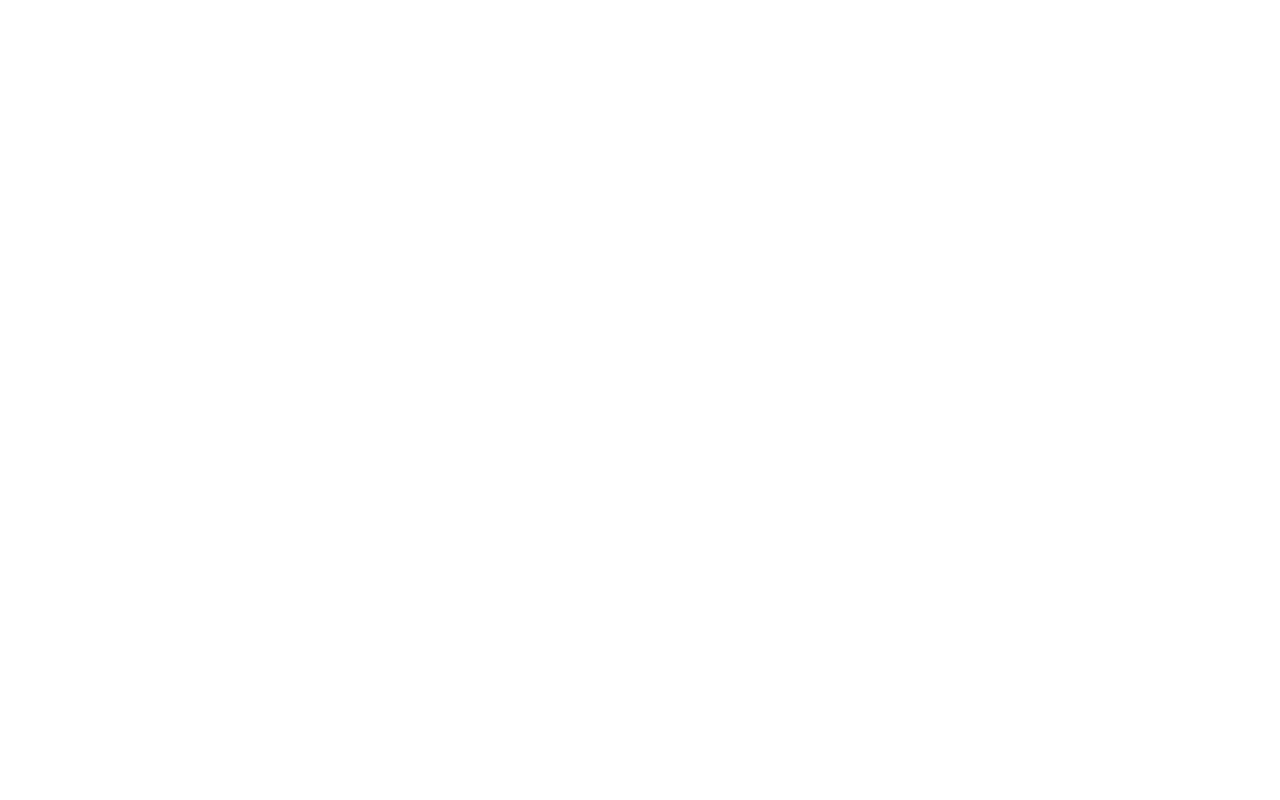
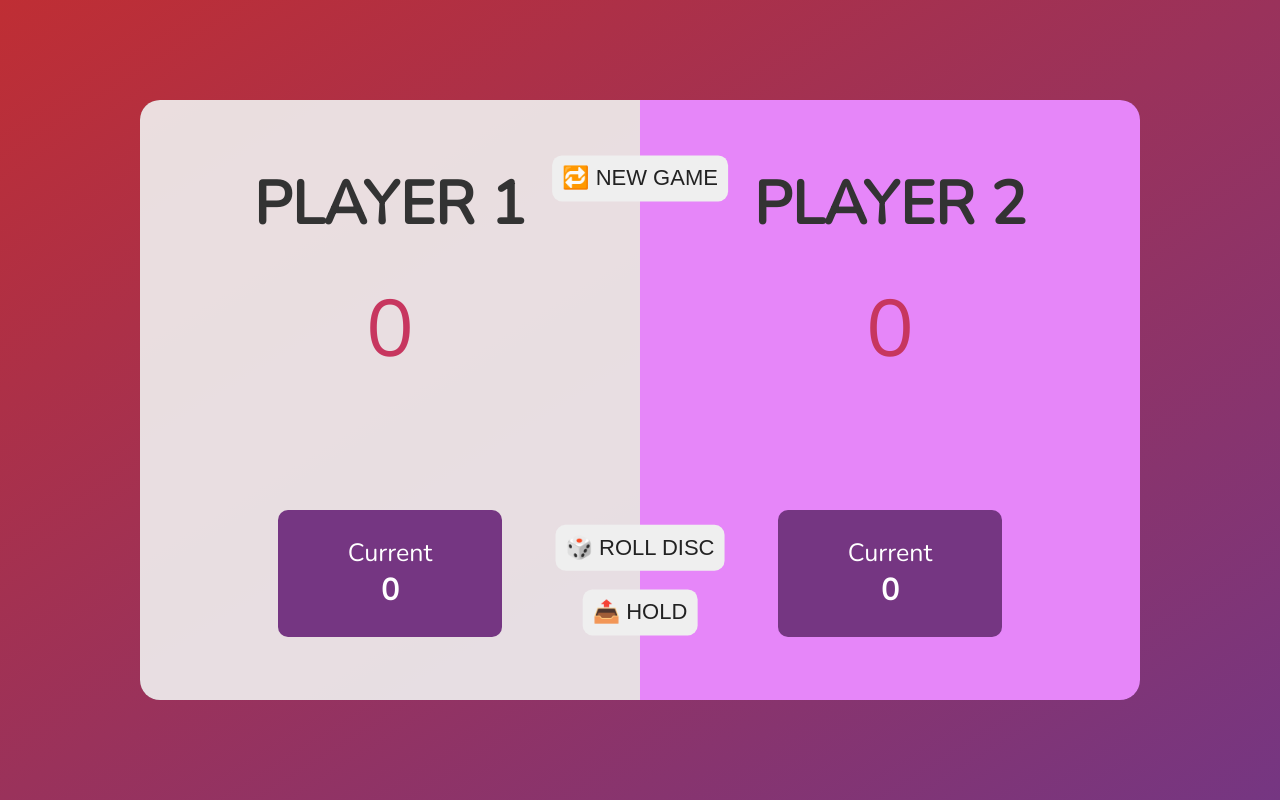
Before and after one commit to ahmedabdrabou110/Pig-Game, a plain HTML site: page Pig Game/index.html in a window 1280 px wide. Drawn offline with nearby package versions, Linux system fonts and the light colour scheme.

Commit message:
Add files via upload

```diff
--- a/Pig Game/index.html
+++ b/Pig Game/index.html
@@ -5,8 +5,37 @@
     <meta http-equiv="X-UA-Compatible" content="IE=edge">
     <meta name="viewport" content="width=device-width, initial-scale=1.0">
     <title>Pig Game</title>
+    <link rel="stylesheet" href="style.css">
 </head>
 <body>
+    <main>
+        <section class="player player--0 player-active">
+                <div class="title">
+                    <h2 class="name" id="name--0">player 1</h2>
+                <p class="score" id="score--0"></p>
+                </div>
+                <div class="current">
+                    <p class="current-label">Current</p>
+                    <p class="current-score" id="current--0">0</p>
+                </div>
+        </section>
+        <section class="player player--1">
+            <div class="title">
+                <h2 class="name" id="name--1">Player 2</h2>
+            <p class="score" id="score--1"></p>
+            </div>
+            <div class="current">
+                <p class="current-label">Current</p>
+                <p class="current-score" id="current--1">0</p>
+            </div>
+        </section>
+        <img class="dics" src="./images/dics2-removebg-preview.png" alt="Disc 1">
+        <button class="new-game">🔁 New Game</button>
+        <div class="roll-hold">
+            <button class="roll">🎲 Roll Disc</button>
+        <button class="hold">📤 Hold</button>
+        </div>
+    </main>
     <script src="./script.js"></script>
 </body>
 </html>
--- a/Pig Game/script.js
+++ b/Pig Game/script.js
@@ -0,0 +1,85 @@
+//* Strict mode
+"use strict";
+
+//! Selecting Element
+const score0Element = document.querySelector("#score--0")
+const score1Element = document.querySelector("#score--1")
+const dicsImage     = document.querySelector("img.dics")
+const newGame     = document.querySelector("button.new-game")
+const rollBtn = document.querySelector("button.roll") ;
+const holdBtn = document.querySelector("button.hold") ;
+const score0CurrentScore = document.querySelector("#current--0")
+const score1CurrentScore = document.querySelector("#current--1")
+const player0 = document.querySelector(".player--0")
+const player1 = document.querySelector(".player--1")
+
+//! initialize the Pig Game
+score0Element.textContent = 0 ;
+score1Element.textContent =0 ;
+dicsImage.classList.add("hidden");
+
+//! Options
+let currentScore = 0 ;
+let currentActive= 0 ;
+const scores = [0,0] ;
+
+//! When click in roll dics button
+rollBtn.addEventListener("click" , function () {
+    //* 1. Generate Random dics roll
+    let randomDisc = Math.trunc(Math.random()*6) + 1 ;
+    //* 2. Display Disc Roll
+    dicsImage.classList.remove('hidden')
+    dicsImage.src = `./images/disc-${randomDisc}.png`
+    // console.log(dicsImage.src);
+
+    //* 3. check if random equal 1 , if true => Add disc to current score
+    if(randomDisc !== 1) {
+        currentScore += randomDisc ;
+        // score0CurrentScore.textContent = currentScore ; //! CHANGE LATER
+        document.querySelector(`#current--${currentActive}`).textContent = currentScore ;
+
+    } else {
+        currentScore = 0 ;
+        document.querySelector(`#current--${currentActive}`).textContent = 0 ;
+        currentActive  = currentActive === 0 ? 1 : 0 ;
+        player0.classList.toggle("player-active")
+        player1.classList.toggle("player-active")
+    }
+})
+
+
+
+holdBtn.addEventListener("click" ,function () {
+    // 1. Add Current Score to total score
+    scores[currentActive] += currentScore ;
+    document.querySelector(`#score--${currentActive}`).textContent = scores[currentActive]
+    document.querySelector(`#current--${currentActive}`).textContent =  0;
+    // 2. check if score >= 100 => yes :- current player wins else switch player
+    if(scores[currentActive] >= 10) {
+        document.querySelector(`.player--${currentActive}`).classList.add("player--winner")
+    document.querySelector(`#score--${currentActive}`).textContent = `Winner`
+
+        holdBtn.classList.add('disabled');
+        rollBtn.classList.add('disabled');
+        dicsImage.classList.add("hidden")
+        // 3. switch the Game
+    }else{
+        currentScore = 0 ;
+        document.querySelector(`#current--${currentActive}`).textContent = 0 ;
+        currentActive = currentActive === 0 ? 1 : 0 ;
+        player0.classList.toggle("player-active")
+        player1.classList.toggle("player-active")
+    }
+})
+
+
+newGame.addEventListener("click" , function () {
+    holdBtn.classList.remove("disabled")
+    rollBtn.classList.remove("disabled")
+    document.querySelector(`.player--${currentActive}`).classList.remove("player--winner")
+    document.querySelector(`#score--${currentActive}`).textContent = 0 ;
+    dicsImage.classList.add("hidden")
+    document.querySelector(`#current--${currentActive}`).textContent = 0;
+    currentActive = 0 ;
+    currentScore = 0 ;
+})
--- a/Pig Game/style.scss
+++ b/Pig Game/style.scss
@@ -0,0 +1,160 @@
+@import url('https://fonts.googleapis.com/css2?family=Nunito&display=swap');
+* {
+    margin: 0;
+    padding: 0;
+    box-sizing: border-box;
+}
+
+:root {
+    --primary-color:#753682;
+    --second-color:#bf2e34 ;
+    --text-color:#333;
+    --background:rgba(0,0,0,0.35);
+    --third-color:#c7365f;
+}
+
+html {
+    font-size: 62.5%;
+}
+
+body {
+    font-family: 'Nunito', sans-serif;
+    background:linear-gradient(to top left ,var(--primary-color) 0% , var(--second-color) 100% ) no-repeat;
+    display: flex;
+    justify-content: center;
+    align-items: center;
+    color:var(--text-color);
+    font-weight: 400px;
+    height: 100vh;
+}
+
+main {
+    width: 100rem;
+    height: 60rem;
+    position: relative;
+    background-color: var(--background);
+    border-radius: 20px;
+
+    .player {
+        width: 50%;
+        float: left;
+        background-color: rgb(230, 134, 249);
+    }
+
+    .player-active {
+
+        background-color: rgba(255,255,255,0.85);
+    }
+
+    .player--0 {
+        border-radius: 20px 0 0 20px;
+
+    }
+
+    .player--1 {
+        border-radius: 0 20px 20px 0;
+    }
+
+    .player--0 , .player--1{
+        display: flex;
+        flex-direction: column;
+        height: 100%;
+        justify-content: space-around;
+        align-items: center;
+        overflow: hidden;
+
+        .title{
+            h2 {
+                font-size: 60px;
+                text-transform: uppercase;
+                text-align: center;
+            }
+
+            p{
+                font-size: 80px;
+                text-align: center;
+                margin-top: 30px;
+                color: var(--third-color);
+            }
+        }
+
+        .current {
+            background-color: var(--primary-color);
+            padding:26px 70px;
+            border-radius:10px;
+            p{
+                color:#fff;
+                font-size: 25px;
+                text-align: center;
+            }
+
+            .current-score {
+                font-weight: bolder;
+                font-size: 30px;
+            }
+        }
+    }
+
+    img{
+        position: absolute;
+        top: 35%;
+        left: 50%;
+        transform: translate(-50%, -35%);
+        width: 80px;
+        height: 80px;
+    }
+
+
+
+    button{
+        position: absolute;
+
+        border-radius: 10px;
+        padding: 10px;
+        font-size: 22px;
+        outline:0 ;
+        border: none;
+        cursor: pointer;
+        font-weight: 200;
+        text-transform: uppercase;
+        color:#222;
+    }
+
+    .new-game{
+        top: 10%;
+        left: 50%;
+        transform: translate(-50% , -10%);
+    }
+
+    .roll {
+        bottom: 20%;
+        left: 50%;
+        transform: translate(-50% , -20%);
+    }
+
+    .hold {
+        bottom: 10%;
+        left: 50%;
+        transform: translate(-50% , -10%);
+    }
+
+
+    .hidden {
+        display: none;
+    }
+
+    .disabled {
+            pointer-events: none;
+            cursor: no-drop;
+
+    }
+
+    .player--winner {
+        background-color: #2f2f2f;
+
+        .name {
+            color:#bf2e34 ;
+            font-weight: bolder;
+        }
+    }
+}
```
Also changed, not shown: Pig Game/images/disc-1.png (added), Pig Game/images/disc-2.png (added), Pig Game/images/disc-3.png (added), Pig Game/images/disc-4.png (added), Pig Game/images/disc-5.png (added), Pig Game/images/disc-6.png (added), Pig Game/style.css (added), 1 other file.
